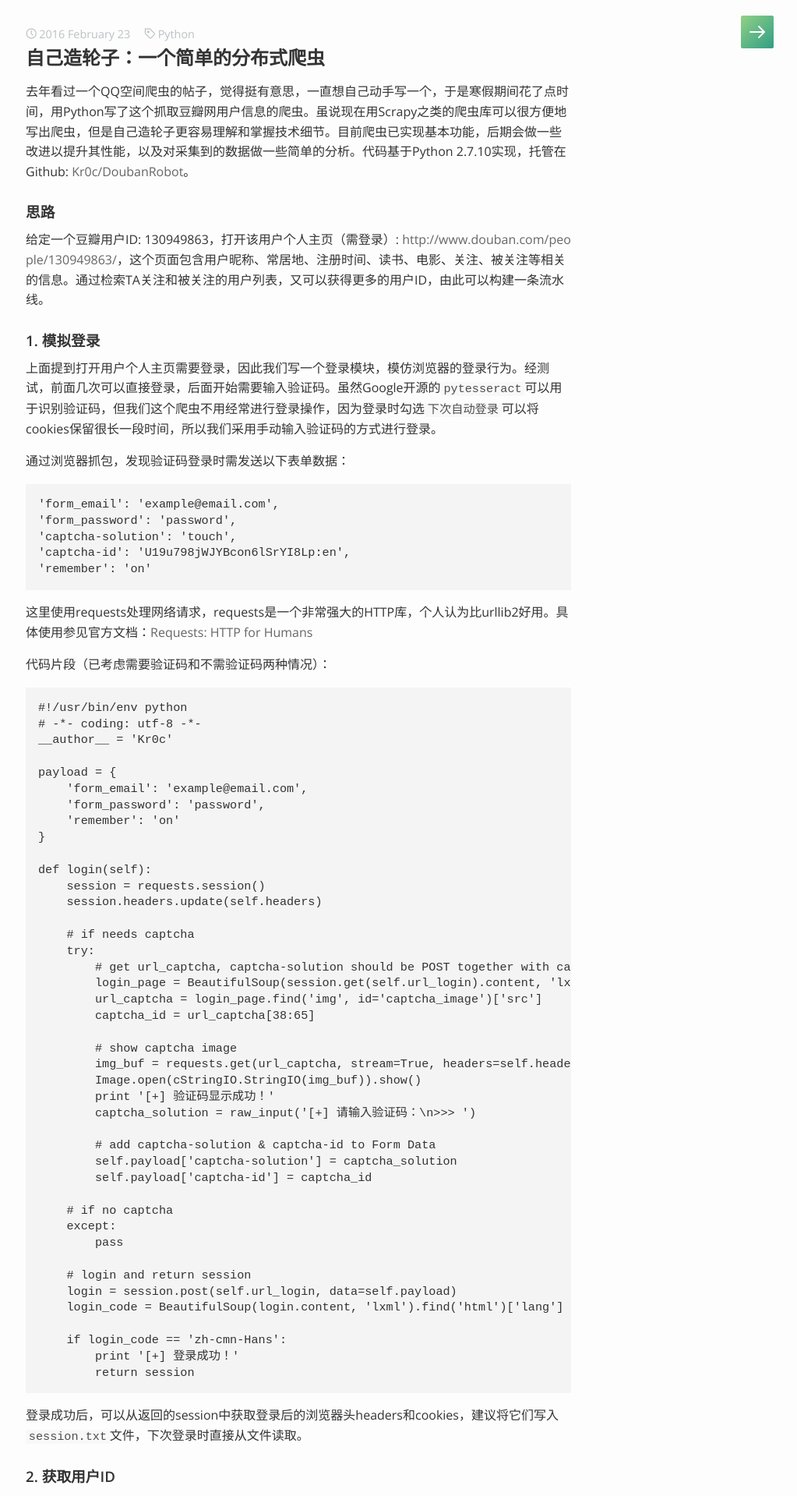
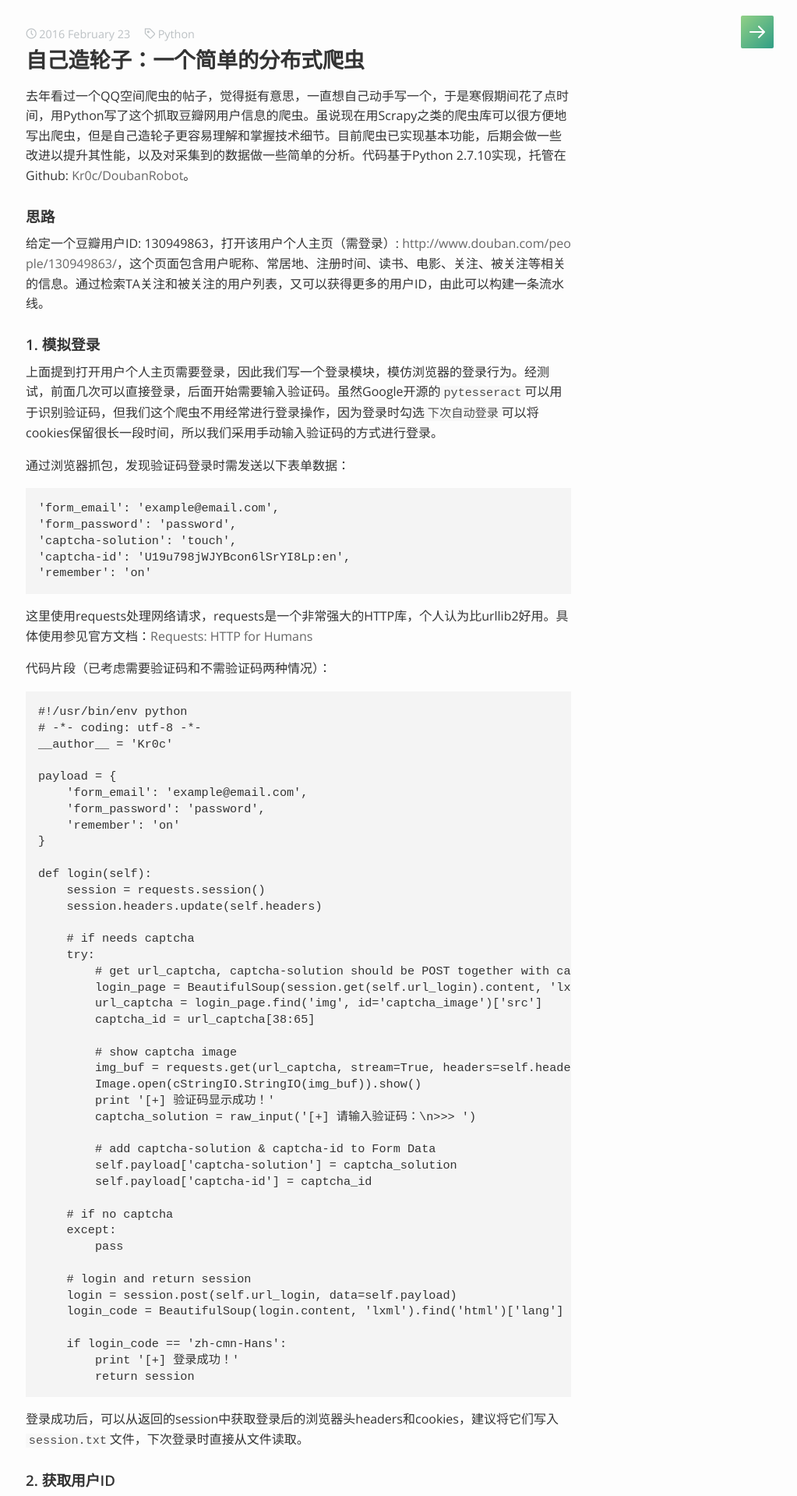
Before and after one commit to Kr0c/Kr0c.github.io, a Jekyll site: the page built from _posts/2016-02-23-simple-distributed-crawler.markdown, in a window 1280 px wide. Shown: the top 1919 px of the page at 78% size, without its empty margins (257-1280 px from the left). Built offline with Jekyll 4.4.1, drawn with Linux system fonts in a browser that asks for light colours; some web fonts are replaced; comment, search, counter and statistics services are not loaded.

Commit message:
change title's font size

```diff
--- a/_posts/2016-02-23-simple-distributed-crawler.markdown
+++ b/_posts/2016-02-23-simple-distributed-crawler.markdown
@@ -223,7 +223,7 @@ Python的`multiprocessing`模块不但支持多进程，其中`managers`子模
 
 `manager`模块运行在一台海外VPS，`worker1`也运行在该VPS，`worker2`运行在本地主机，三个进程正常配合运行。下图中左、中、右三个窗口分别对应`manager`, `worker1`, `worker2`。
 
-[![测试截图](/images/doubancrawler.png)](http://jiapeng.win/images/doubancrawler.png)
+[![测试截图](/images/doubancrawler.png)](/images/doubancrawler.png){:target="_blank"}
 
 ### 6. 数据分析
 
--- a/_sass/5-post.sass
+++ b/_sass/5-post.sass
@@ -34,7 +34,7 @@ h1 + h2, h2 + h3, h3 + h4, h4 + h5, h5 + h6
 
   &-title
     margin: 0 0 $post-paragraph-spacing * .75
-    font-size: 1.5em
+    font-size: 1.7em
     color: $post-title-color
   &-meta
     font-size: .9em
```
